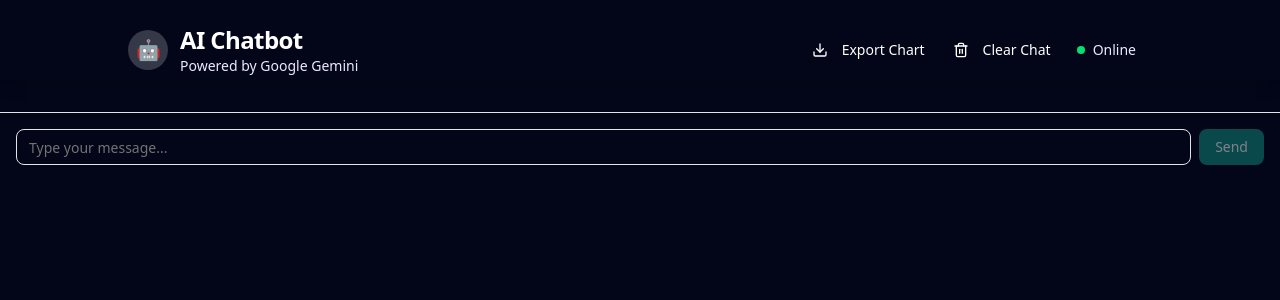
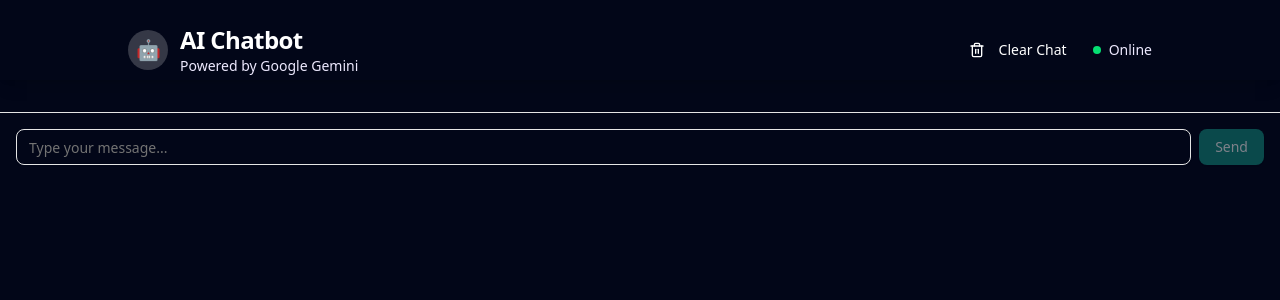
Before and after one commit to Arkorede/chatbot-ai, a Next.js app: page / in a window 1280 px wide. Shown: the top 300 px of the page. Built offline with nearby package versions, Linux system fonts and the light colour scheme.

Commit message:
refactor: updated chat functionality to use context for state management

```diff
--- a/src/app/hooks/useChat.ts
+++ b/src/app/context/ChatContext.tsx
@@ -1,8 +1,17 @@
 "use client";
-import { useState, useEffect } from "react";
+import React, { createContext, useContext, useState, useEffect } from "react";
 import { type Message } from "../api/chat/route";
 
-export const useChat = () => {
+interface ChatContextType {
+  messages: Message[];
+  isLoading: boolean;
+  clearChat: () => void;
+  sendMessage: (message: string) => Promise<void>;
+}
+
+const ChatContext = createContext<ChatContextType | undefined>(undefined);
+
+export const ChatProvider = ({ children }: { children: React.ReactNode }) => {
   const [messages, setMessages] = useState<Message[]>([]);
   const [isLoading, setIsLoading] = useState<boolean>(false);
   const [persistedHistory, setPersistedHistory] = useState<Message[]>([]);
@@ -91,9 +100,26 @@ export const useChat = () => {
     }
   };
 
-  return {
+  const clearChat = () => {
+    setMessages([]);
+    setPersistedHistory([]);
+    localStorage.removeItem("chat-messages");
+  };
+
+  const value: ChatContextType = {
     messages,
     isLoading,
     sendMessage,
+    clearChat,
   };
+
+  return <ChatContext.Provider value={value}>{children}</ChatContext.Provider>;
 };
+
+export const useChat = () => {
+  const context = useContext(ChatContext);
+  if (context === undefined) {
+    throw new Error("useChat must be used within a ChatProvider");
+  }
+  return context;
+};
--- a/src/app/layout.tsx
+++ b/src/app/layout.tsx
@@ -1,7 +1,7 @@
 import type { Metadata } from "next";
 import { Geist, Geist_Mono } from "next/font/google";
 import "./globals.css";
-import Header from "@/components/header";
+import { ChatProvider } from "./context/ChatContext";
 
 const geistSans = Geist({
   variable: "--font-geist-sans",
@@ -28,8 +28,7 @@ export default function RootLayout({
       <body
         className={`${geistSans.variable} ${geistMono.variable} antialiased bg-slate-950`}
       >
-        <Header />
-        {children}
+        <ChatProvider>{children}</ChatProvider>
       </body>
     </html>
   );
--- a/src/app/page.tsx
+++ b/src/app/page.tsx
@@ -1,9 +1,13 @@
 import ChatWindow from "@/components/chat-window";
+import Header from "@/components/header";
 
 export default function Home() {
   return (
-    <div className="mx-auto w-full max-w-7xl">
-      <ChatWindow />
-    </div>
+    <>
+      <Header />
+      <div className="mx-auto w-full max-w-7xl">
+        <ChatWindow />
+      </div>
+    </>
   );
 }
--- a/src/components/chat-window.tsx
+++ b/src/components/chat-window.tsx
@@ -2,7 +2,7 @@
 import { ScrollArea } from "./ui/scroll-area";
 import ChatMessage from "./chat-message";
 import ChatInput from "./chat-input";
-import { useChat } from "@/app/hooks/useChat";
+import { useChat } from "@/app/context/ChatContext";
 import { formatTime } from "@/app/utils/formatTime";
 
 export default function ChatWindow() {
--- a/src/components/header.tsx
+++ b/src/components/header.tsx
@@ -1,21 +1,10 @@
 "use client";
+import { useChat } from "@/app/context/ChatContext";
 import { Button } from "@/components/ui/button";
-import {
-  DropdownMenu,
-  DropdownMenuContent,
-  DropdownMenuItem,
-  DropdownMenuTrigger,
-} from "@/components/ui/dropdown-menu";
-import { Download, Trash2, MoreVertical } from "lucide-react";
+import { Trash2 } from "lucide-react";
 
 const Header = () => {
-  const handleExportChart = () => {
-    console.log("Exporting chart...");
-  };
-
-  const handleClearChat = () => {
-    console.log("Clearing chat...");
-  };
+  const { clearChat } = useChat();
 
   return (
     <header className="bg-slate-950 text-white p-6 shadow-lg w-full h-20">
@@ -30,55 +19,20 @@ const Header = () => {
           </div>
         </div>
 
-        <div className="flex items-center space-x-4">
-          <div className="hidden sm:flex items-center space-x-2">
+        <div className="flex items-center space-x-2 sm:space-x-4">
           <Button
             variant="ghost"
             size="sm"
-              onClick={handleExportChart}
+            onClick={clearChat}
             className="text-white cursor-pointer"
           >
-              <Download className="w-4 h-4 mr-2" />
-              Export Chart
-            </Button>
-            <Button
-              variant="ghost"
-              size="sm"
-              onClick={handleClearChat}
-              className="text-white cursor-pointer"
-            >
-              <Trash2 className="w-4 h-4 mr-2" />
+            <Trash2 className="w-4 h-4 mr-0.5 sm:mr-2" />
             Clear Chat
           </Button>
-          </div>
 
           <div className="hidden md:flex items-center space-x-2 text-sm text-violet-100">
             <div className="w-2 h-2 bg-green-400 rounded-full animate-pulse"></div>
             <span>Online</span>
-          </div>
-
-          <div className="sm:hidden">
-            <DropdownMenu>
-              <DropdownMenuTrigger asChild>
-                <Button
-                  variant="ghost"
-                  size="sm"
-                  className="text-white hover:bg-transparent"
-                >
-                  <MoreVertical className="w-4 h-4" />
-                </Button>
-              </DropdownMenuTrigger>
-              <DropdownMenuContent align="end" className="w-48 sm:hidden">
-                <DropdownMenuItem onClick={handleExportChart}>
-                  <Download className="w-4 h-4 mr-2" />
-                  Export Chart
-                </DropdownMenuItem>
-                <DropdownMenuItem onClick={handleClearChat}>
-                  <Trash2 className="w-4 h-4 mr-2" />
-                  Clear Chat
-                </DropdownMenuItem>
-              </DropdownMenuContent>
-            </DropdownMenu>
           </div>
         </div>
       </div>
```
Lines whose indentation alone changed are shown as unchanged.
